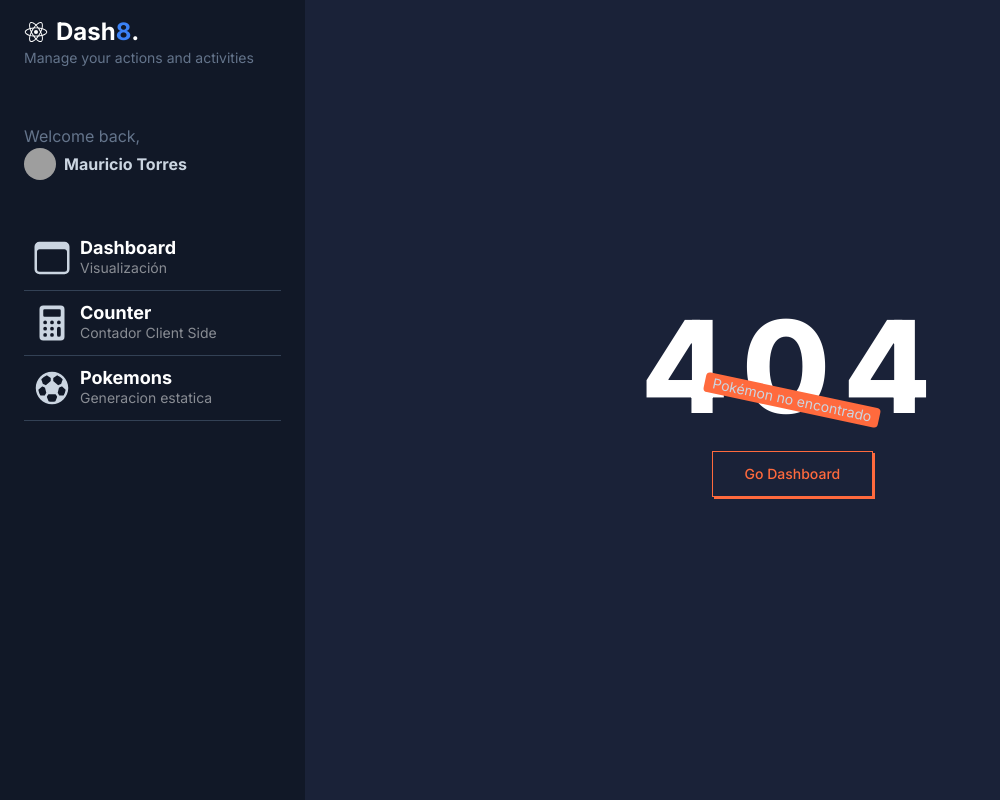
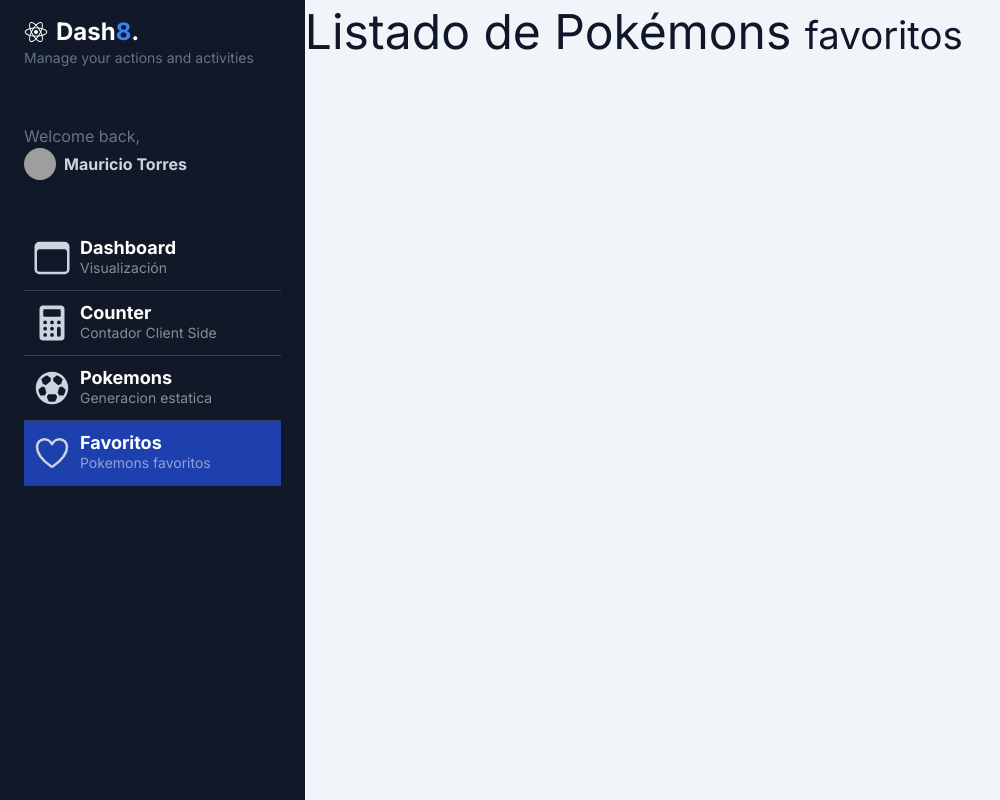
Before and after one commit to Mauriksk/Next14-Practice, a Next.js app: page /dashboard/favorites in a window 1280 px wide. Before the commit this address had no page. Shown: the whole page, without its empty margins (0-1000 px from the left). Built offline with nearby package versions, Linux system fonts and the light colour scheme; grey boxes are pictures that could not be loaded.

Commit message:
Create new page favorites

```diff
--- a/src/app/components/SideBar.tsx
+++ b/src/app/components/SideBar.tsx
@@ -1,6 +1,6 @@
 import Image from "next/image";
 import React from "react";
-import { IoBrowsersOutline, IoCalculator, IoFootball, IoLogoReact } from "react-icons/io5";
+import { IoBrowsersOutline, IoCalculator, IoFootball, IoHeartOutline, IoLogoReact } from "react-icons/io5";
 import SideBarMenuItem, { ItemMenuProps } from "./SideBarMenuItem";
 
 const menuItems: ItemMenuProps[] = [
@@ -21,6 +21,12 @@
     icon: <IoFootball size={40} />,
     title: "Pokemons",
     subTitle: "Generacion estatica",
+  },
+  {
+    path: "/dashboard/favorites",
+    icon: <IoHeartOutline size={40} />,
+    title: "Favoritos",
+    subTitle: "Pokemons favoritos",
   }
 ];
 
--- /dev/null
+++ b/src/app/dashboard/favorites/page.tsx
@@ -0,0 +1,20 @@
+import PokemonGrid from "../pokemons/components/PokemonGrid";
+
+export const metadata = {
+    title: "Favoritos",
+    description: "Pokemons favortios",
+  };
+
+
+const PokemonsPage = async () => {
+  return (
+    <div className="flex flex-col">
+      <span className="text-5xl my-2">
+        Listado de Pokémons <small>favoritos</small>
+      </span>
+      <PokemonGrid pokemons={[]} />
+    </div>
+  );
+};
+
+export default PokemonsPage;
```
